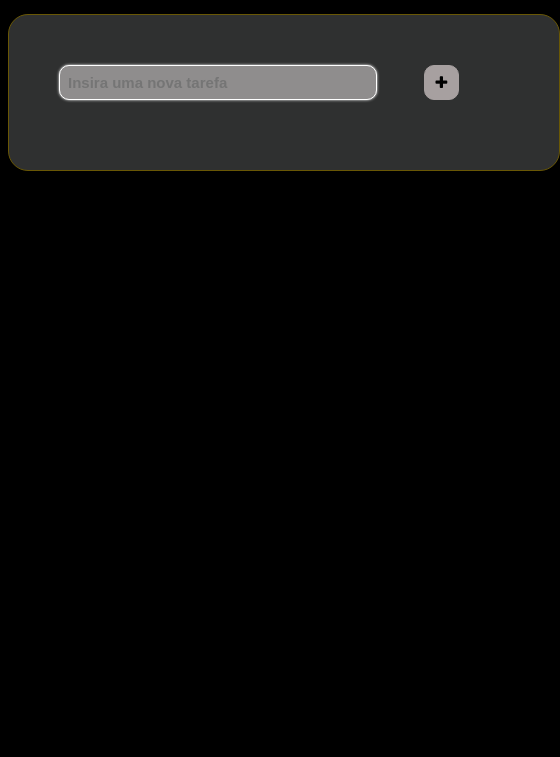
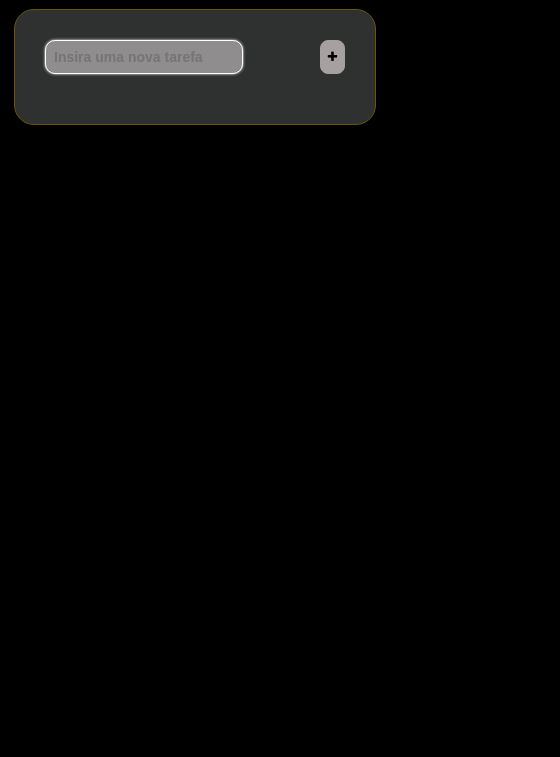
Before and after one commit to llucasalmeida/TaskList, a plain HTML site: page index.html in a window 390 px wide. Shown: the part 87-844 px from the top of the page, 560 px wide, since content can reach past the window. Drawn offline with Linux system fonts and the light colour scheme.

Commit message:
Alterando a responsividade

```diff
--- a/style.css
+++ b/style.css
@@ -13,27 +13,27 @@ h1 {
     padding: 10px;
     text-align: center;
 }
+
 .container {
-   background-color: #2F3030;
-   width: 450px;
-   max-width: 450px;
-   margin: auto;
-   padding: 50px;
-   border: 1px solid #695705;
-   border-radius: 20px;
+    background-color: #2F3030;
+    max-width: 500px;
+    margin: auto;
+    padding: 65px;
+    border: 1px solid #695705;
+    border-radius: 20px;
 }
 
 .top {
-    width: 400px;
+    max-width: 400px;
     display: flex;
     justify-content: space-between;
 }
 
 #newTask {
     font-weight: bold;
-    font-size: 15px;
+    font-size: 16px;
     width: 300px;
-    padding: 8px;
+    padding: 10px;
     background-color: #8f8d8d;
     border-radius: 10px;
     border: 1px solid white;
@@ -46,7 +46,7 @@ h1 {
 }
 
 #btnAddTask {
-    width: 35px;
+    width: 40px;
     border-radius: 10px;
     border: 1px solid #a7a0a0;
     background-color: #a7a0a0;
@@ -64,7 +64,7 @@ h1 {
 }
 
 #list {
-    width: 400px;
+    max-width: 100%;
     list-style: none;
     padding: 0;
     margin-top: 20px;
@@ -74,8 +74,8 @@ li {
     display: flex;
     justify-content: space-between;
     list-style-type: none;
-    width: 390px;
-    padding: 5px;
+    max-width: 380px;
+    padding: 10px;
     background-color: #a7a0a0;
     border: 2px solid #695705;
     border-radius: 10px;
@@ -87,13 +87,13 @@ li:hover {
 }
 
 .btnDel {
-    width: 30px;
+    width: 40px;
     height: 30px;
-    border-radius: 30px;
+    border-radius: 40px;
     background-color: #2F3030;
     color: #a7a0a0;
     border: 1px solid #2F3030;
-    font-size: 14px;
+    font-size: 15px;
     outline: none;
 }
 
@@ -106,3 +106,64 @@ li:hover {
     background-color: #02870F;
     border: 2px solid white;
 }
+
+@media screen and (max-width: 500px) {
+
+    .container {
+        background-color: #2F3030;
+        max-width: 300px;
+        margin: auto;
+        padding: 30px;
+        border: 1px solid #695705;
+        border-radius: 20px;
+    }
+
+    .top {
+        max-width: 400px;
+        display: flex;
+        justify-content: space-between;
+    }
+
+    #newTask {
+        font-weight: bold;
+        font-size: 14px;
+        max-width: 180px;
+        padding: 8px;
+        background-color: #8f8d8d;
+        border-radius: 10px;
+        border: 1px solid white;
+        outline: none;
+        box-shadow: 0px 0px 3px white;
+    }
+
+    #btnAddTask {
+        width: 25px;
+        border-radius: 8px;
+        border: 1px solid #a7a0a0;
+        background-color: #a7a0a0;
+        color: black;
+        font-size: 12px;
+        outline: none;
+    }
+
+    li {
+        display: flex;
+        justify-content: space-between;
+        max-width: 280px;
+        padding: 5px;
+        font-size: 12px;
+    }
+
+    .btnDel {
+        width: 25px;
+        height: 25px;
+        border-radius: 30px;
+        font-size: 12px;
+    }
+
+    h1 {
+        font-size: 28px;
+        color: #8f8d8d;
+        text-align: center;
+    }
+}
```
